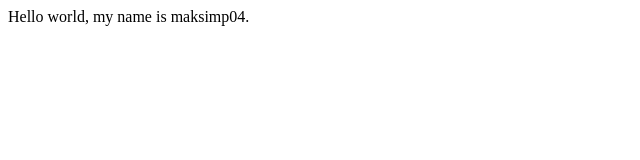
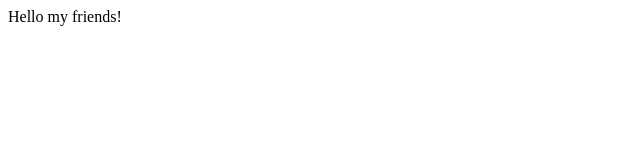
Before and after one commit to maksimp04/maksimp04.github.io, a plain HTML site: page index.html in a window 1280 px wide. Shown: the whole page, without its empty margins (0-640 px from the left). Drawn offline with Linux system fonts and the light colour scheme.

Commit message:
added index.html

```diff
--- a/index.html
+++ b/index.html
@@ -2,7 +2,7 @@
 <html>
 
 <body>
-Hello world, my name is maksimp04.
+Hello my friends!
 </body>
 
 </html>
```
